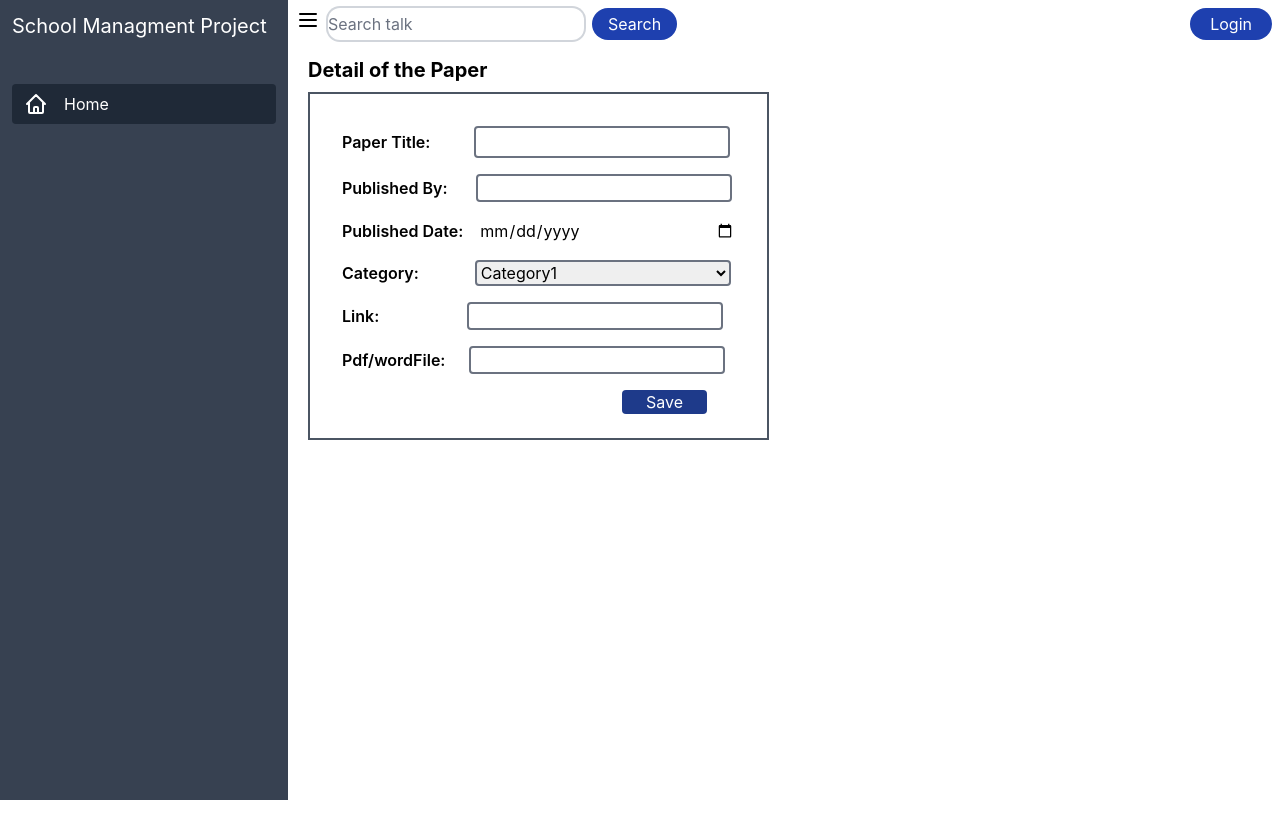
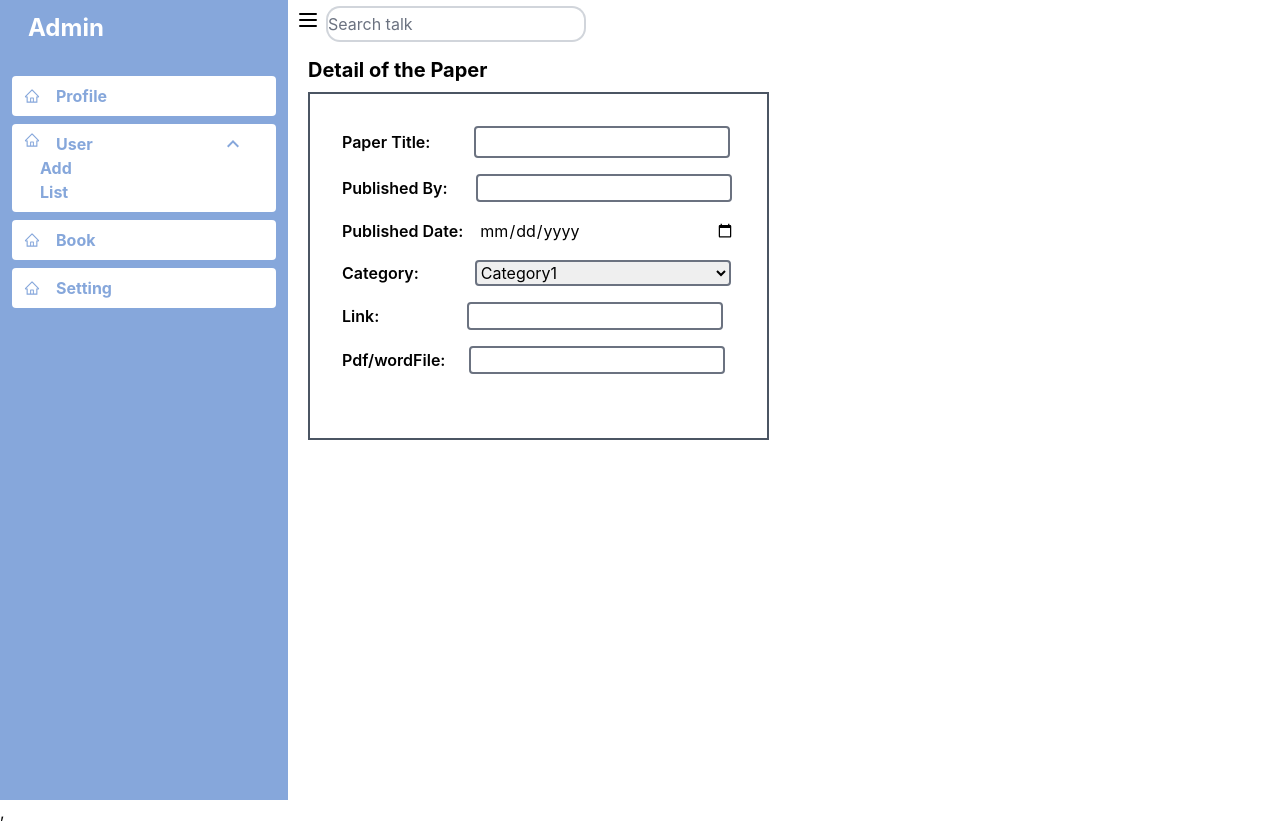
Before and after one commit to aasmitadhakal/Project-, a React (Create React App) app: page / in a window 1280 px wide. Before the commit the page ends 800 px from the top, so only its background shows below. Built offline with nearby package versions, Linux system fonts and the light colour scheme.

Commit message:
sidebar added

```diff
--- a/package.json
+++ b/package.json
@@ -6,8 +6,11 @@
     "@testing-library/jest-dom": "^5.16.1",
     "@testing-library/react": "^12.1.2",
     "@testing-library/user-event": "^13.5.0",
+    "install": "^0.13.0",
     "react": "^17.0.2",
     "react-dom": "^17.0.2",
+    "react-icons": "^4.3.1",
+    "react-router-dom": "^6.3.0",
     "react-scripts": "5.0.0",
     "web-vitals": "^2.1.4"
   },
--- /dev/null
+++ b/src/About.js
@@ -0,0 +1,31 @@
+
+import React,{useState,useEffect} from 'react'
+
+function About() {
+    const [data,setData] = useState([])
+    const apiGet = ()=>{
+        fetch('https://jsonplaceholder.typicode.com/posts')
+       .then(response => response.json())
+       .then((json) => {
+        console.log(json);
+        setData(json);
+       });
+    };
+    useEffect (() =>{
+        apiGet();
+      },[])
+  return (
+    <div>
+      <ul>
+     {data.map(items =>
+     <li key ={items.id}>{items.userId}{items.title}</li>
+     )}
+   </ul>
+   <table>
+       <td></td>
+   </table>
+    </div>
+  )
+}
+
+export default About
--- a/src/App.js
+++ b/src/App.js
@@ -1,29 +1,41 @@
 import React from "react";
+import Sidebars from "./Sidebars";
+import {Route,Routes} from 'react-router-dom';
 import Paper from "./components/Paper";
 import Navbar from "./components/Navbar";
-import Sidebar from "./components/Sidebar";
 import { useState } from "react";
+
+// import About from "./About";
 const App = () => {
-  const [sidebarOpen, setSidebarOpen] = useState(true);
+
+
+ const [sidebarOpen, setSidebarOpen] = useState(true);
 
   const toggleSidebar = () => {
     setSidebarOpen(!sidebarOpen);
   };
 
   return (
-    <div className="flex justify-between h-screen overflow-y-hidden">
+    <>
+  <div className="flex justify-between h-screen overflow-y-hidden">
       <div
         className={`${
-          sidebarOpen ? "w-72" : "w-0 lg:w-16"
+          sidebarOpen ? "w-72" : "w-0 "
         } transition-all duration-300 ease-in-out absolute lg:relative left-0 top-0`}
       >
-        <Sidebar toggleSidebar={toggleSidebar} sidebarOpen={sidebarOpen} />
+        <Sidebars toggleSidebar={toggleSidebar} sidebarOpen={sidebarOpen} />
       </div>
       <div className="flex-1 overflow-auto">
         <Navbar toggleSidebar={toggleSidebar} />
-        <Paper />
-      </div>
+
+    <Routes>
+      {/* <Navbar /> */}
+    <Route path ='/' element = {<Paper />} />
+      <Route path ='/paper' element = {<Paper/>} />
+    </Routes>
     </div>
+    </div>
+</>
   );
 };
 export default App;
--- /dev/null
+++ b/src/Navbars.js
@@ -0,0 +1,9 @@
+import React from 'react'
+
+function Navbars() {
+  return (
+    <div className='h-15 bg-blue-200'>Navbars</div>
+  )
+}
+
+export default Navbars
--- /dev/null
+++ b/src/Sidebars.js
@@ -0,0 +1,93 @@
+import React from "react";
+import { AiOutlineClose,AiOutlineHome } from "react-icons/ai";
+import {Link,NavLink} from 'react-router-dom'
+import {MdOutlineKeyboardArrowDown ,MdOutlineKeyboardArrowUp}from "react-icons/md";
+import { useState } from "react";
+
+
+
+const Sidebar = ({ toggleSidebar, sidebarOpen }) => {
+  const [toggle,setToggle]=useState(true);
+  return (
+    <div className="shodow-xl bg-blue text-white h-screen overflow-auto">
+      <div className="flex justify-between items-center mb-2 p-3">
+        <div>
+          {sidebarOpen && (
+            <h1 className="text-2xl font-bold pl-4 inline">Admin</h1>
+          )}
+        </div>
+        {!sidebarOpen && (
+          <span onClick={toggleSidebar}>
+             {/* <AiOutlineClose/> */}
+          </span>
+        )}
+        <span className="block lg:hidden" onClick={toggleSidebar}>
+
+          <AiOutlineClose />
+        </span>
+      </div>
+      <div className="mt-2 p-3 ">
+          {/* Category route  */}
+          <div className="bg-white text-blue font-bold py-2 px-3 mb-2  rounded flex space-x-4 items-center">
+          <span>
+             {/* icon */}
+             <AiOutlineHome/>
+
+               </span>
+               <NavLink exact activeClassName="active" to ="/">
+               <span>Profile</span>
+               </NavLink>
+               <hr />
+          </div>
+        {/* home route  */}
+        <div  className='bg-white text-blue font-bold py-2 space-x-4 items-center px-3 mb-2 rounded '>
+        <div className=" space-x-4 flex  ">
+          {/* icon */}
+          <span>
+          <AiOutlineHome/>
+          </span>
+          <NavLink exact activeClassName="active" to ="/">
+               <span>User</span>
+               </NavLink>
+           {toggle ?(
+          <span className='pl-28 text-2xl '>
+            <MdOutlineKeyboardArrowUp
+             onClick={()=>setToggle(!toggle)}/></span>) :(
+          <span className='pl-28 text-2xl'><MdOutlineKeyboardArrowDown  onClick={()=>setToggle(!toggle)}/></span>
+          )  }
+        </div>
+        {toggle &&(
+        <div className=''>
+               <h1>Add</h1>
+               <h1>List</h1>
+               </div>
+
+               )}
+               </div>
+
+
+            {/* Book route  */}
+          <div className="bg-white text-blue font-bold py-2 px-3 mb-2  rounded flex space-x-4 items-center">
+          <span>
+             {/* icon */}
+             <AiOutlineHome/>
+               </span>
+               <Link to="/paper">
+               <span>Book</span>
+               </Link>
+          </div>
+             {/* Setting route  */}
+             <div className="bg-white text-blue font-bold py-2 px-3 mb-2  rounded flex space-x-4 items-center">
+          <span>
+             {/* icon */}
+             <AiOutlineHome/>
+               </span>
+               <Link to="/paper">
+               <span>Setting</span>
+               </Link>
+          </div>
+      </div>
+    </div>
+  );
+};
+export default Sidebar;
--- a/src/index.js
+++ b/src/index.js
@@ -3,10 +3,13 @@ import ReactDOM from 'react-dom';
 import './index.css';
 import App from './App';
 import reportWebVitals from './reportWebVitals';
+import { BrowserRouter } from "react-router-dom";
 
 ReactDOM.render(
   <React.StrictMode>
+     <BrowserRouter>
     <App />
+     </BrowserRouter>,
   </React.StrictMode>,
   document.getElementById('root')
 );
--- a/tailwind.config.js
+++ b/tailwind.config.js
@@ -4,7 +4,9 @@ module.exports = {
   ],
   theme: {
     extend: {
-
+      colors: {
+        'blue': '#86a7db',
+      },
     },
   },
   plugins: [],
```
Also changed, not shown: 1 other file (tests, documents, lock files or other folders).
